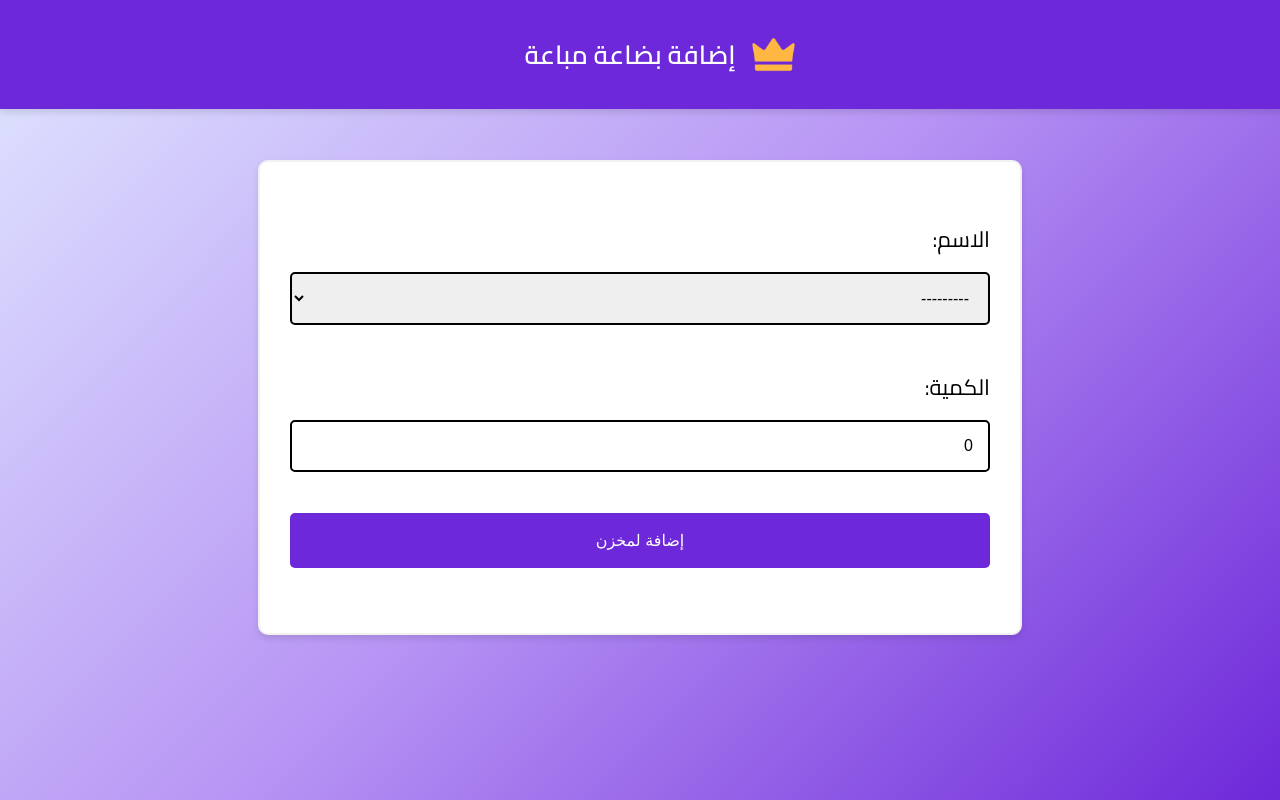
After one commit to MohamedYasser343/queenmanagementsystem, a Django app: page /queen/selledItems/add in a window 1280 px wide. The commit adds this page. Run offline with Django 4.2, Linux system fonts and the light colour scheme; the visitor is signed in with stand-in values (Sample User, id 1); data that the repository does not hold is empty.

Commit message:
add selled

```diff
--- a/tapp/admin.py
+++ b/tapp/admin.py
@@ -1,6 +1,6 @@
 from django.contrib import admin
 from django.contrib.auth.admin import UserAdmin
-from .models import CustomUser, Entry
+from .models import CustomUser, Entry, SelledItems, Storage
 
 class CustomUserAdmin(UserAdmin):
     model = CustomUser
@@ -25,4 +25,6 @@ class CustomUserAdmin(UserAdmin):
     filter_horizontal = ()
 
 admin.site.register(Entry)
+admin.site.register(Storage)
+admin.site.register(SelledItems)
 admin.site.register(CustomUser, CustomUserAdmin)
--- a/tapp/forms.py
+++ b/tapp/forms.py
@@ -1,5 +1,5 @@
 from django import forms
-from .models import CVs, Customers, Storage, Writing, Copying, Entry, Deliveries
+from .models import CVs, Customers, SelledItems, Storage, Writing, Copying, Entry, Deliveries
 
 class CVsForm(forms.ModelForm):
     class Meta:
@@ -142,3 +142,12 @@ class StorageForm(forms.ModelForm):
             'price': 'السعر',
             'quantity': 'الكمية',
         }
+
+class SelledItemsForm(forms.ModelForm):
+    class Meta:
+        model = SelledItems
+        fields = ['item', 'quantity']
+        labels = {
+            'item': 'الاسم',
+            'quantity': 'الكمية',
+        }
--- a/tapp/models.py
+++ b/tapp/models.py
@@ -124,3 +124,11 @@ class Storage(models.Model):
 
     def __str__(self):
         return self.name
+
+class SelledItems(models.Model):
+    item = models.ForeignKey(Storage, on_delete=models.CASCADE)
+    quantity = models.IntegerField(default=0)
+    price = models.DecimalField(max_digits=10, decimal_places=2)
+
+    def __str__(self):
+        return self.item.name
--- a/tapp/urls.py
+++ b/tapp/urls.py
@@ -6,10 +6,10 @@ from django.views.static import serve
 from queenBackend import settings
 from queenBackend import settings
 from .views import (
-    CustomLoginView, CustomLogoutView, add_copying, add_customer, add_cv, add_storage, add_writing,
+    CustomLoginView, CustomLogoutView, add_copying, add_customer, add_cv, add_selled_item, add_storage, add_writing,
     all_deliveries, delete_copying, delete_customer, delete_cv, delete_storage, delete_writing, edit_copying,
     edit_cv, edit_writing, index, admin_only_view, view_customers, view_entries,
-    add_entry, delete_entry, view_storage,
+    add_entry, delete_entry, view_selled_items, view_storage,
 )
 
 urlpatterns = [
@@ -42,6 +42,9 @@ urlpatterns = [
     path('storage/', view_storage, name='view_storage'),
     path('storage/add', add_storage, name='add_storage'),
     path('storage/delete/<int:storage_id>/', delete_storage, name='delete_storage'),
+
+    path('selledItems/', view_selled_items, name='view_selled_items'),
+    path('selledItems/add', add_selled_item, name='add_selled_item'),
 ]
 
 urlpatterns += static('deliveries/', document_root=os.path.join(settings.BASE_DIR, ''))
--- a/tapp/views.py
+++ b/tapp/views.py
@@ -7,8 +7,8 @@ from django.shortcuts import get_object_or_404, render, redirect
 from django.urls import reverse_lazy
 from django.db.models import Sum, F
 
-from tapp.forms import CVsForm, CopyingForm, CustomerForm, StorageForm, WritingForm, EntryForm
-from .models import CVs, Copying, Customers, Entry, Storage, Writing
+from tapp.forms import CVsForm, CopyingForm, CustomerForm, SelledItemsForm, StorageForm, WritingForm, EntryForm
+from .models import CVs, Copying, Customers, Entry, SelledItems, Storage, Writing
 
 @login_required
 def index(request):
@@ -255,3 +255,33 @@ def delete_storage(request, storage_id):
         storage.delete()
         return redirect('view_storage')
     return HttpResponseForbidden("Method not allowed")
+
+
+# view selled items from storage
+@login_required
+def view_selled_items(request):
+    selled_items = SelledItems.objects.all().order_by('-id')
+    paginator = Paginator(selled_items, 10)  # Paginate with 10 customers per page
+    page_number = request.GET.get('page')
+    page_obj = paginator.get_page(page_number)
+
+    return render(request, 'tapp/view_selled_items.html', {
+        'page_obj': page_obj,
+    })
+
+@login_required
+def add_selled_item(request):
+    if request.method == 'POST':
+        form = SelledItemsForm(request.POST)
+        if form.is_valid():
+            selled_item = form.save(commit=False)  # Do not save to the database yet
+            storage_item = get_object_or_404(Storage, id=selled_item.item.id)
+            selled_item.price = storage_item.price * selled_item.quantity
+            storage_item.quantity = F('quantity') - selled_item.quantity
+
+            storage_item.save()
+            selled_item.save()
+            return redirect('view_selled_items')
+    else:
+        form = SelledItemsForm()
+    return render(request, 'tapp/add_selled_item.html', {'form': form})
--- /dev/null
+++ b/templates/tapp/add_selled_item.html
@@ -0,0 +1,191 @@
+<!DOCTYPE html>
+<html lang="ar", dir="rtl">
+<head>
+    <meta charset="UTF-8">
+    <meta name="viewport" content="width=device-width, initial-scale=1.0">
+    <title>إضافة بضاعة مباعة</title>
+    <link rel="stylesheet" href="https://fonts.googleapis.com/css2?family=Cairo:wght@300;400;600&display=swap">
+    <style>
+        @import url('https://fonts.googleapis.com/css2?family=Cairo:wght@300;400;600&display=swap');
+
+        html, body {
+            margin: 0;
+            padding: 0;
+            height: 100%;
+            width: 100%;
+            overflow-x: hidden;
+        }
+
+        body {
+            font-family: 'Cairo', Arial, sans-serif;
+            background: linear-gradient(135deg, #e0e7ff, #b794f4, #6d28d9); /* Light blue to purple gradient */
+            display: flex;
+            flex-direction: column;
+            align-items: center;
+            min-height: 100vh;
+            background-attachment: fixed; /* Ensures the gradient does not restart */
+            animation: backgroundAnimation 5s ease infinite; /* Reduced duration */
+        }
+
+        @keyframes backgroundAnimation {
+            0% {
+                background-position: 0% 50%;
+            }
+            50% {
+                background-position: 100% 50%;
+            }
+            100% {
+                background-position: 0% 50%;
+            }
+        }
+
+        header {
+            background-color: #6d28d9; /* Purple color */
+            color: white;
+            padding: 30px 20px;
+            text-align: center;
+            width: 100%;
+            position: fixed;
+            top: 0;
+            left: 0;
+            box-shadow: 0 4px 6px rgba(0, 0, 0, 0.1);
+            display: flex;
+            justify-content: center;
+            align-items: center;
+            gap: 15px; /* Original gap between elements */
+            animation: slideInFromTop 0.5s ease-out; /* Reduced duration */
+        }
+
+        @keyframes slideInFromTop {
+            0% {
+                transform: translateY(-100%);
+                opacity: 0;
+            }
+            100% {
+                transform: translateY(0);
+                opacity: 1;
+            }
+        }
+
+        header img {
+            width: 45px;
+        }
+
+        header h1 {
+            margin: 0;
+            font-size: 26px;
+        }
+
+        main {
+            padding: 40px 30px; /* Original padding */
+            width: 100%;
+            max-width: 700px;
+            background-color: white;
+            border: 2px solid #f1f1f1;
+            border-radius: 10px;
+            box-shadow: 0 4px 6px rgba(0, 0, 0, 0.1);
+            margin: 160px auto 50px; /* Original margin */
+            animation: fadeIn 0.75s ease-in; /* Reduced duration */
+        }
+
+        @keyframes fadeIn {
+            0% {
+                opacity: 0;
+            }
+            100% {
+                opacity: 1;
+            }
+        }
+
+        label {
+            font-size: 22px;
+            display: block;
+            margin-bottom: 12px;
+        }
+
+        input[type="text"],
+        input[type="number"],
+        textarea,
+        select {
+            width: 100%;
+            font-size: 16px;
+            padding: 15px;
+            border: 2px solid #000000; /* Black border */
+            border-radius: 5px;
+            box-sizing: border-box;
+            margin-bottom: 25px;
+        }
+
+        textarea {
+            resize: vertical;
+        }
+
+        .field {
+            margin-bottom: 25px;
+        }
+
+        .field input[type="submit"] {
+            background-color: #6d28d9; /* Purple color */
+            color: white;
+            padding: 18px;
+            border: none;
+            font-size: 16px;
+            cursor: pointer;
+            border-radius: 5px;
+            transition: opacity 0.3s;
+            width: 100%;
+            animation: bounceIn 0.5s ease; /* Reduced duration */
+        }
+
+        @keyframes bounceIn {
+            0% {
+                transform: scale(0.9);
+                opacity: 0;
+            }
+            60% {
+                transform: scale(1.1);
+                opacity: 1;
+            }
+            100% {
+                transform: scale(1);
+            }
+        }
+
+        .field input[type="submit"]:hover {
+            opacity: 0.8;
+        }
+
+        .back-link {
+            text-align: right;
+            margin-top: 25px;
+        }
+
+        .back-link a {
+            color: #6d28d9; /* Purple color */
+            font-weight: bold;
+            text-decoration: none;
+        }
+
+        .back-link a:hover {
+            text-decoration: underline;
+        }
+    </style>
+</head>
+<body>
+    <header>
+        {% load static %}
+        <img src="{% static '/tapp/crown.png' %}" alt="Logo">
+        <h1>إضافة بضاعة مباعة</h1>
+    </header>
+
+    <main>
+        <form method="post", enctype="multipart/form-data">
+            {% csrf_token %}
+            {{ form.as_p }}
+            <div class="field">
+                <input type="submit" value="إضافة لمخزن">
+            </div>
+        </form>
+    </main>
+</body>
+</html>
--- a/templates/tapp/index.html
+++ b/templates/tapp/index.html
@@ -197,6 +197,9 @@
                 <input type="button" value="العملاء" onclick="location.href='{% url 'view_customers' %}'">
             </div>
             <div class="field">
+                <input type="button" value="مكتبة" onclick="location.href='{% url 'view_selled_items' %}'">
+            </div>
+            <div class="field">
                 <input type="button" value="المخزن" onclick="location.href='{% url 'view_storage' %}'">
             </div>
             <div class="field">
```
Also changed, not shown: templates/tapp/view_selled_items.html (added, +252 -0 lines), tapp/migrations/0009_selleditems.py (added), tapp/migrations/0010_alter_selleditems_name.py (added), tapp/migrations/0011_rename_name_selleditems_item.py (added).
